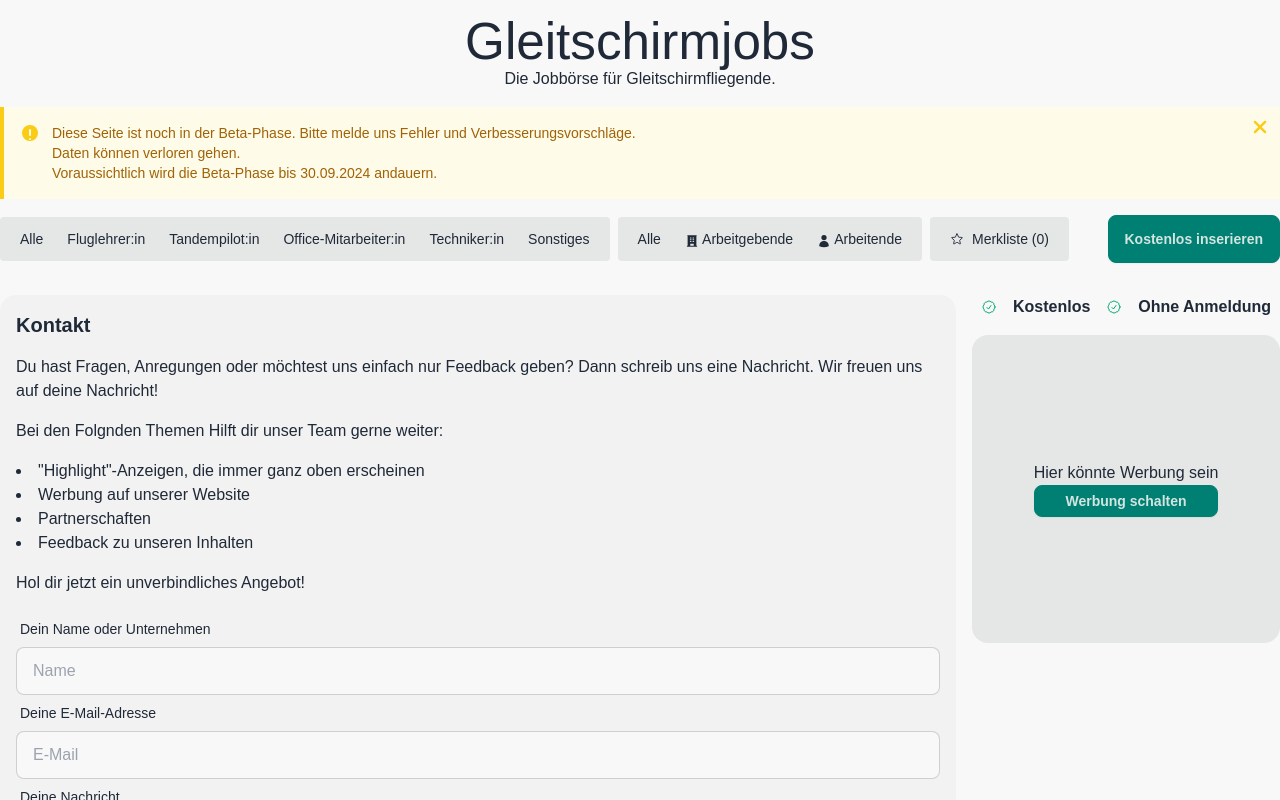
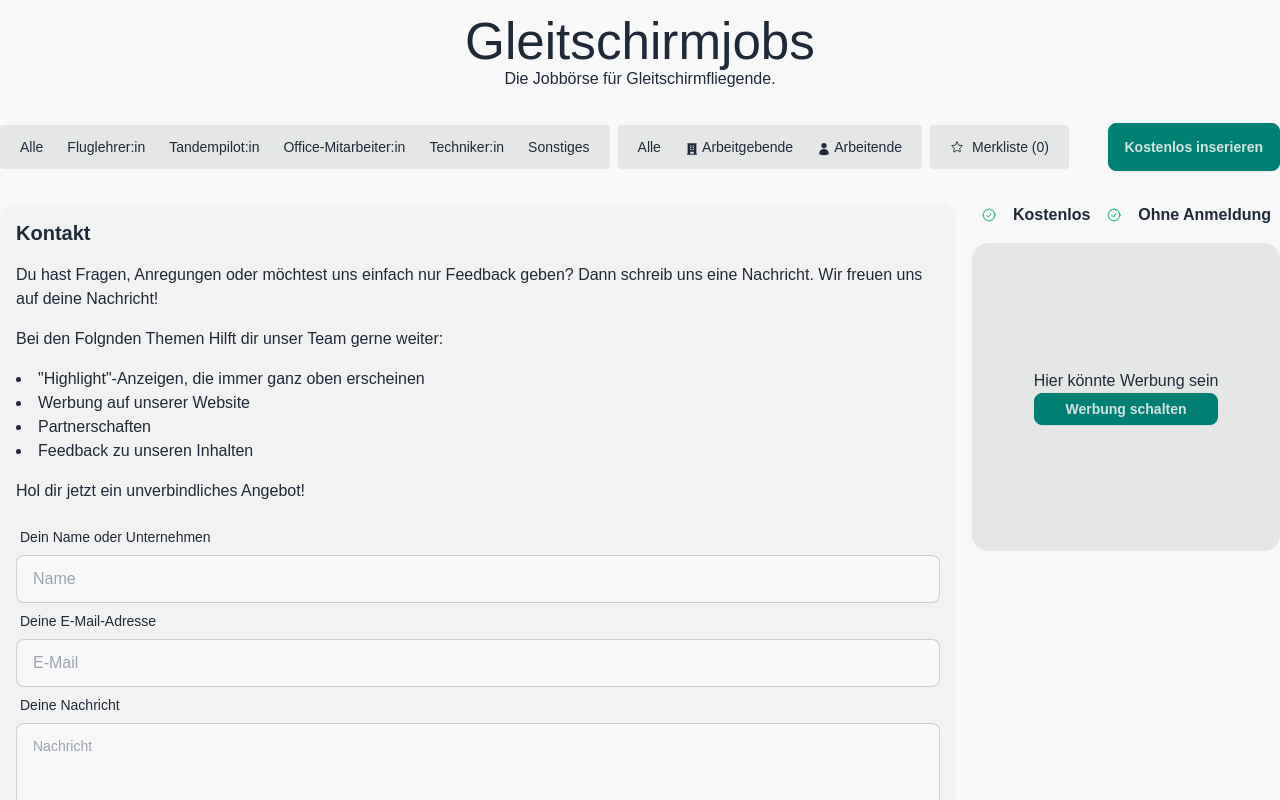
Before and after one commit to TobiasWust/gleitschirmjobs, a Next.js app: page /contact in a window 1280 px wide. Shown: the top 800 px of the page. Built offline with nearby package versions, Linux system fonts and the light colour scheme.

Commit message:
remove beta notice

```diff
--- a/src/app/layout.tsx
+++ b/src/app/layout.tsx
@@ -6,7 +6,6 @@ import Filterbar from "../components/Filterbar";
 import Sidebar from "../components/Sidebar";
 import Header from "../components/Header";
 import MobileFilter from "../components/MobileFilter";
-import BetaNotice from "../components/BetaNotice";
 
 export const metadata: Metadata = {
   title: "Gleitschirmjobs - Die Jobbörse für Gleitschirmfliegende.",
@@ -25,7 +24,6 @@ export default function RootLayout({
       >
         <MobileFilter>
           <Header />
-          <BetaNotice />
           <Filterbar />
           <div className="max-w-screen-xl lg:mx-auto p-4 xl:p-0 grid lg:grid-cols-4 gap-4">
             <div className="col-span-3">
```
